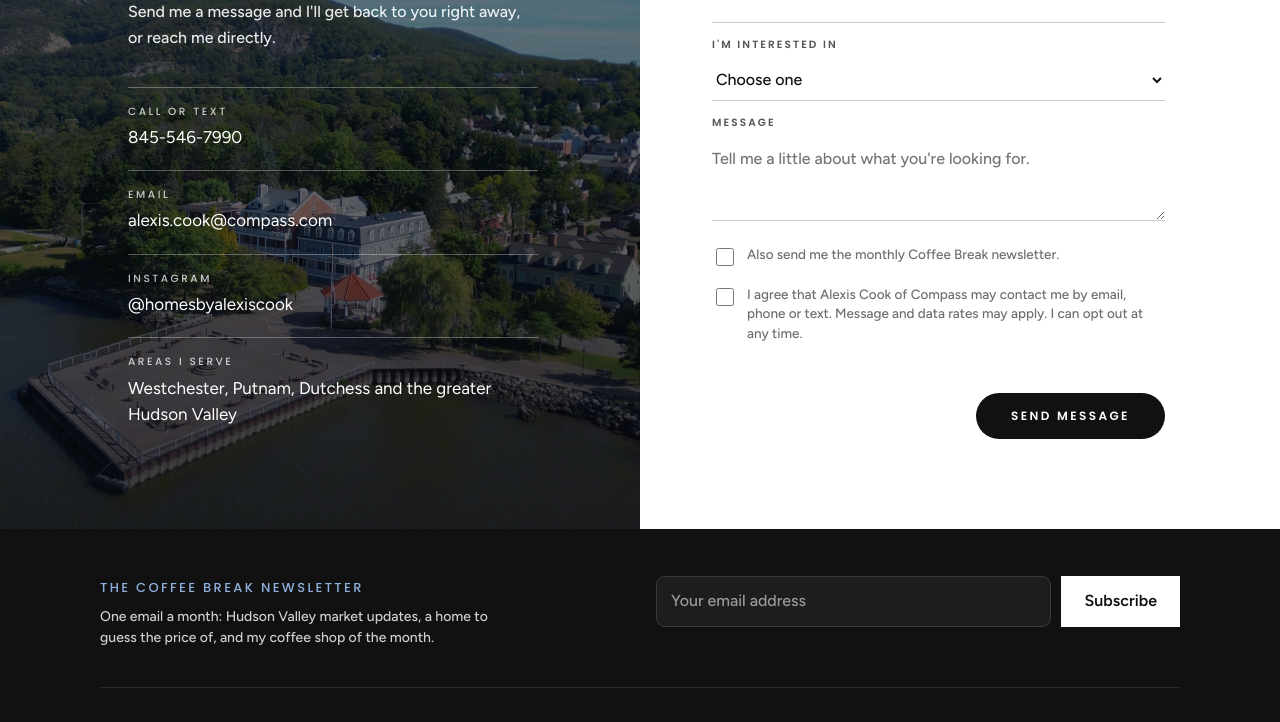
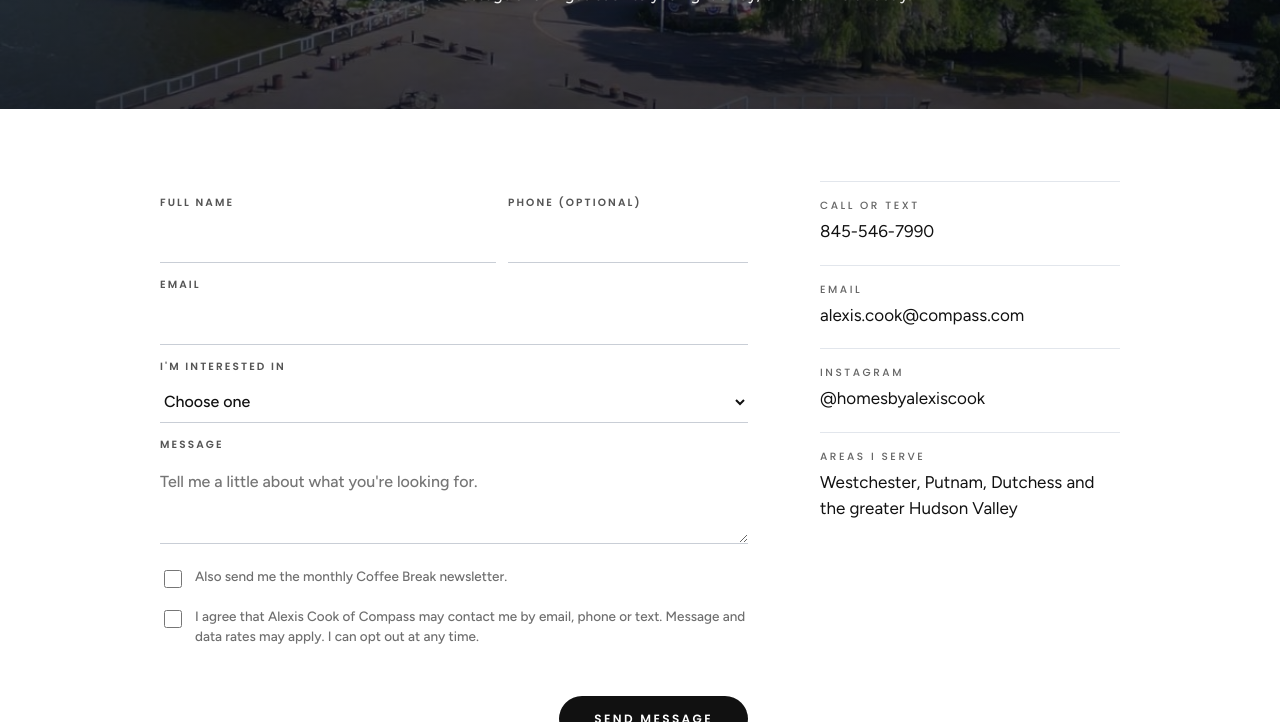
Before and after one commit to alexiscookrealestate/alexis-cook-website, a plain HTML site: page contact.html in a window 1280 px wide. Shown: the part 310-1032 px from the top of the page. Drawn offline with nearby package versions, Linux system fonts and the light colour scheme; a web font is replaced by a local one.

Commit message:
lets connect

```diff
--- a/styles.css
+++ b/styles.css
@@ -948,3 +948,17 @@ footer .call-link:hover span,.contact .call-link:hover span{color:inherit;text-d
 .cx-mob li{border-top-color:#e2e6ec}
 .cx-mob span{color:#666;opacity:1}
 .cx-mob a,.cx-mob b{color:var(--ink)}}
+/* Let's Connect: banner + form layout on all screens */
+.cx{display:block!important;min-height:0!important}
+.cxA .cx-side{min-height:340px;justify-content:center;text-align:center}
+.cx-in{padding:72px 24px!important;max-width:760px;margin:0 auto}
+.cx h1{font-size:clamp(34px,3.6vw,50px)!important;margin-bottom:12px!important}
+.cx-in>p{margin:0!important}
+.cx-desk{display:none!important}
+.cx-form{display:grid!important;grid-template-columns:minmax(0,1fr) 300px;gap:72px;max-width:1040px;margin:0 auto;padding:72px 40px 96px!important;align-items:start}
+.cx-form form,.cx-form .done{max-width:none!important}
+.cx-mob{display:grid!important;margin-top:0!important}
+.cx-mob li{border-top-color:#e2e6ec}.cx-mob span{color:#666;opacity:1}.cx-mob a,.cx-mob b{color:var(--ink)}
+@media (max-width:820px){.cxA .cx-side{min-height:0;text-align:left}.cx-in{padding:44px 24px 40px!important}.cx h1 br{display:inline}
+.cx-form{grid-template-columns:1fr;gap:40px;padding:32px 22px 56px!important}}
+@media (min-width:821px){.cxA .cx-side{background-position:center 58%}}
```
